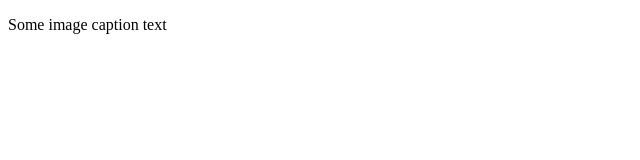
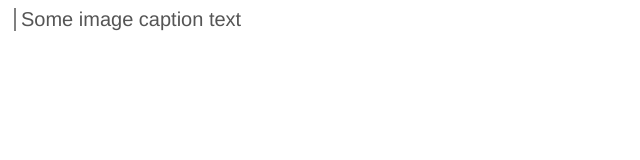
Before and after one commit to Koushik-Deb/webpack, a website built with webpack: page image-caption/src/page-template.hbs in a window 1280 px wide. Shown: the whole page, without its empty margins (0-640 px from the left). Built offline with nearby package versions, Linux system fonts and the light colour scheme.

Commit message:
Fix scss not reflecting changes

```diff
--- a/image-caption/src/components/image-caption/image-caption.scss
+++ b/image-caption/src/components/image-caption/image-caption.scss
@@ -2,7 +2,7 @@ $text-size: 20px;
 $text-color: #555;
 $border-color: #808080;
 
-image-caption {
+.image-caption {
   font-family: Helvetica;
   font-size: $text-size;
   color: $text-color;
```
